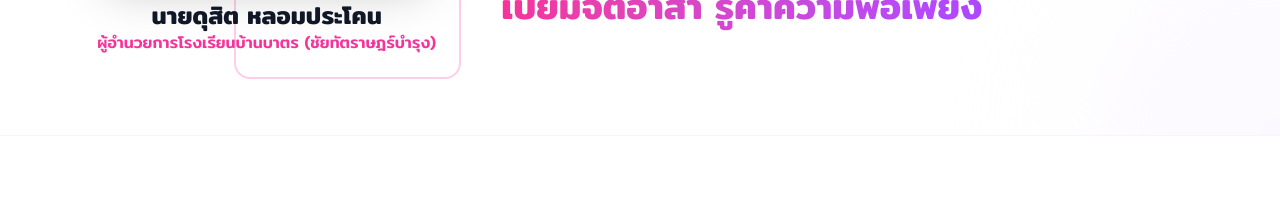
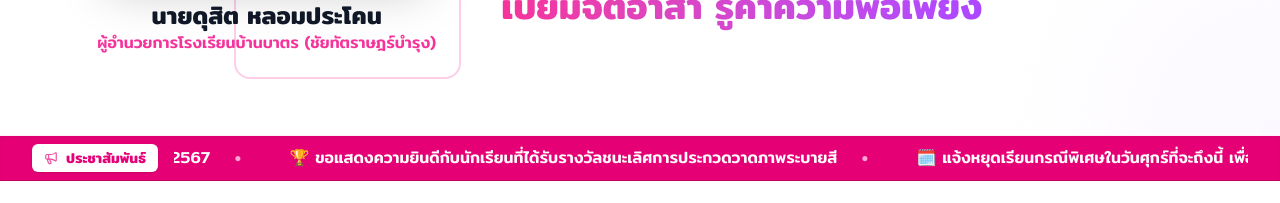
Before and after one commit to Tamashi125/banbarth, a React (Vite) app: page / in a window 1280 px wide. Shown: the part 1360-1563 px from the top of the page. Built offline with nearby package versions, Linux system fonts and the light colour scheme.

Commit message:
Add News Ticker component and refactor data

```diff
--- a/src/App.jsx
+++ b/src/App.jsx
@@ -8,6 +8,7 @@ import NewsCard from './components/NewsCard';
 import NewsModal from './components/NewsModal';
 import PersonnelCategories from './components/PersonnelCategories';
 import Footer from './components/Footer';
+import NewsTicker from './components/NewsTicker';
 import { newsData } from './data/newsData';
 
 const App = () => {
@@ -45,6 +46,9 @@ const App = () => {
 
         {/* History Section Added Here */}
         <HistorySection />
+
+        {/* NewsTicker Component */}
+        <NewsTicker />
 
         <div id="news" className="max-w-6xl mx-auto px-4 sm:px-6 lg:px-8 py-16">
           <div className="flex flex-col md:flex-row justify-between items-end mb-10 gap-4">
--- /dev/null
+++ b/src/components/NewsTicker.jsx
@@ -0,0 +1,43 @@
+import React from 'react';
+import { motion } from 'framer-motion';
+import { Megaphone } from 'lucide-react';
+import { newsTickerItems as newsItems } from '../data/newsTickerData';
+
+const NewsTicker = () => {
+
+    return (
+        <div className="bg-pink-600 text-white py-2 overflow-hidden relative z-20 border-b border-pink-700 shadow-inner">
+            <div className="max-w-7xl mx-auto flex items-center px-4 sm:px-6 lg:px-8">
+                {/* Label */}
+                <div className="flex-shrink-0 bg-white text-pink-600 px-3 py-1 rounded-md text-xs md:text-sm font-bold mr-4 shadow-sm z-10 flex items-center gap-2">
+                    <Megaphone size={14} className="animate-pulse" />
+                    ประชาสัมพันธ์
+                </div>
+
+                {/* Scrolling Text Container (Seamless Loop) */}
+                <div className="flex-1 overflow-hidden flex mask-linear-fade">
+                    <motion.div
+                        className="flex whitespace-nowrap"
+                        style={{ width: "max-content" }}
+                        animate={{ x: ["0%", "-50%"] }}
+                        transition={{
+                            repeat: Infinity,
+                            duration: 30, // Adjust speed (higher = slower)
+                            ease: "linear"
+                        }}
+                    >
+                        {/* Render 2 sets of items for seamless looping */}
+                        {[...newsItems, ...newsItems].map((item, idx) => (
+                            <div key={idx} className="flex items-center mx-6">
+                                <span className="text-sm md:text-base font-medium">{item}</span>
+                                <span className="text-pink-300 text-xs ml-6">●</span>
+                            </div>
+                        ))}
+                    </motion.div>
+                </div>
+            </div>
+        </div>
+    );
+};
+
+export default NewsTicker;
--- /dev/null
+++ b/src/data/newsTickerData.js
@@ -0,0 +1,6 @@
+export const newsTickerItems = [
+    "📢 เปิดรับสมัครนักเรียนใหม่ประจำปีการศึกษา 2567 ตั้งแต่วันนี้ - 30 เมษายน 2567",
+    "🏆 ขอแสดงความยินดีกับนักเรียนที่ได้รับรางวัลชนะเลิศการประกวดวาดภาพระบายสี",
+    "🗓️ แจ้งหยุดเรียนกรณีพิเศษในวันศุกร์ที่จะถึงนี้ เพื่อทำความสะอาดใหญ่โรงเรียน",
+    "📝 ประกาศผลสอบกลางภาคเรียนที่ 1/2567 สามารถตรวจสอบได้ที่บอร์ดประชาสัมพันธ์"
+];
```
